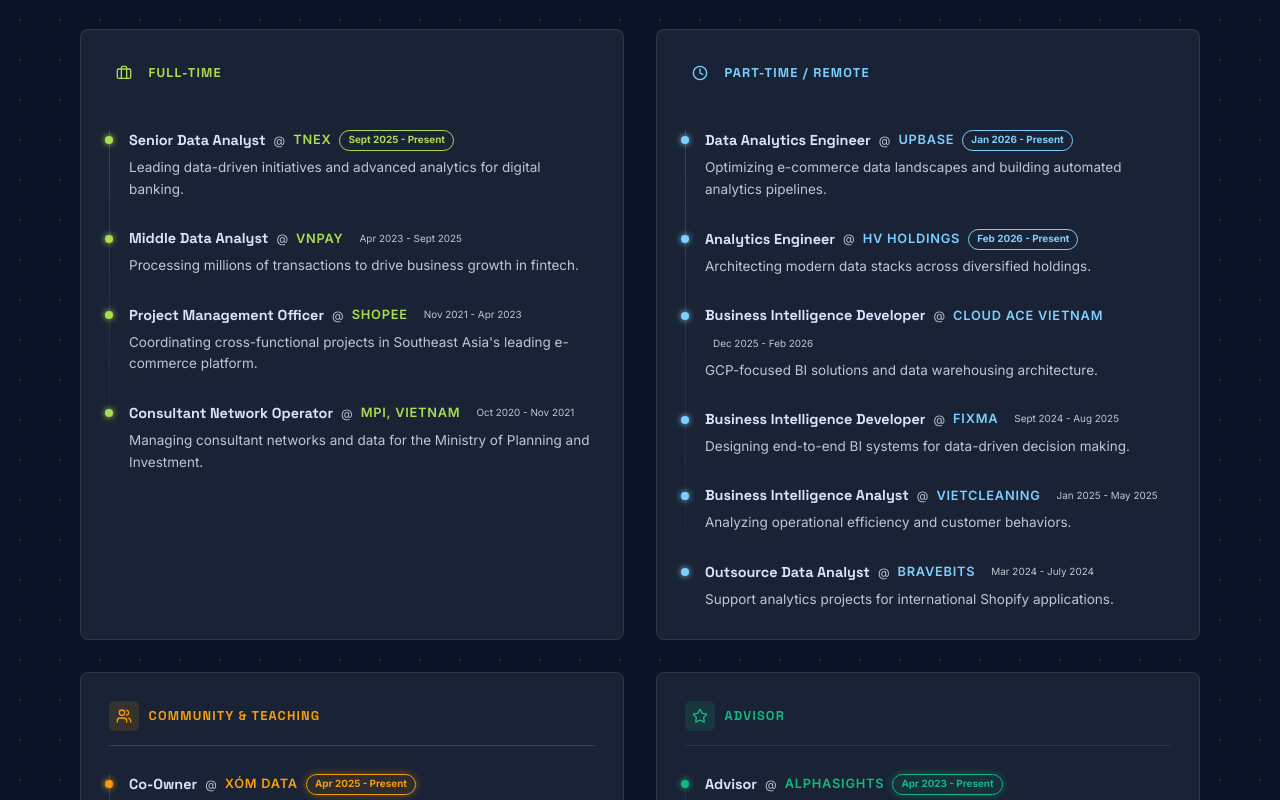
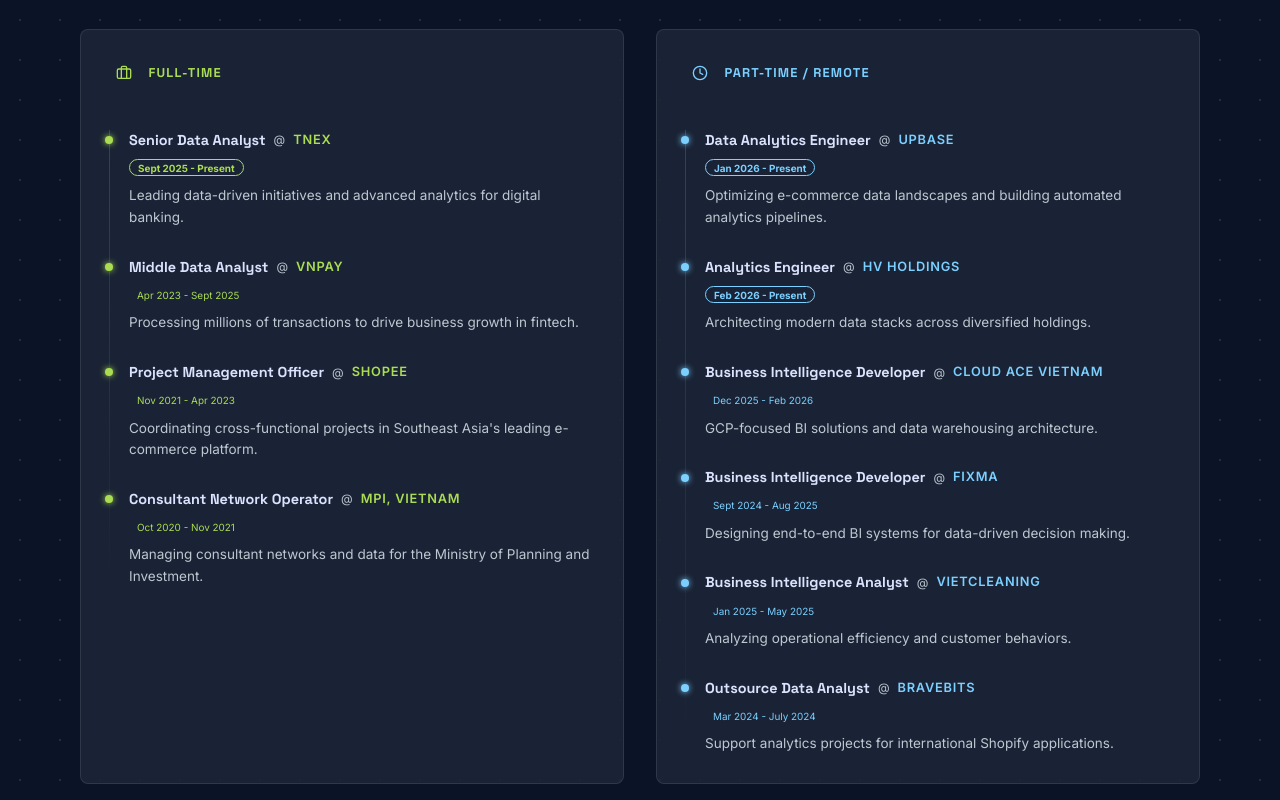
Before and after one commit to tunguyenn99/personal-websites-portfolio, a React (Vite) app: page / in a window 1280 px wide. Shown: the part 1040-1840 px from the top of the page. Built offline with nearby package versions, Linux system fonts and the light colour scheme.

Commit message:
ui: period on own row, accent color matches company

```diff
--- a/src/components/Experience.jsx
+++ b/src/components/Experience.jsx
@@ -186,8 +186,8 @@
                       background: col.accentColor, boxShadow: `0 0 6px ${col.accentColor}`
                     }} />
 
-                    {/* Role + Company + Period on same row */}
-                    <div style={{ display: 'flex', alignItems: 'center', gap: '0.5rem', flexWrap: 'wrap', marginBottom: '0.4rem' }}>
+                    {/* Row 1: Role @ Company */}
+                    <div style={{ display: 'flex', alignItems: 'center', gap: '0.5rem', flexWrap: 'wrap', marginBottom: '0.2rem' }}>
                       <h4 style={{
                         fontSize: '0.9rem', fontWeight: 700, fontFamily: 'Space Grotesk',
                         lineHeight: 1.3, margin: 0
@@ -206,11 +206,15 @@
                       >
                         {exp.company}
                       </a>
+                    </div>
+
+                    {/* Row 2: Period */}
+                    <div style={{ marginBottom: '0.4rem' }}>
                       <span style={{
-                        display: 'inline-block', fontSize: '0.62rem', padding: '0.1rem 0.5rem',
+                        fontSize: '0.62rem', padding: '0.1rem 0.5rem',
                         borderRadius: '9999px',
                         background: exp.period.includes('Present') ? `${col.accentColor}15` : 'transparent',
-                        color: exp.period.includes('Present') ? col.accentColor : 'var(--text-muted)',
+                        color: col.accentColor,
                         border: exp.period.includes('Present') ? `1px solid ${col.accentColor}` : 'none',
                         outline: 'none',
                         boxShadow: exp.period.includes('Present') ? `0 0 8px ${col.accentColor}66` : 'none',
```
